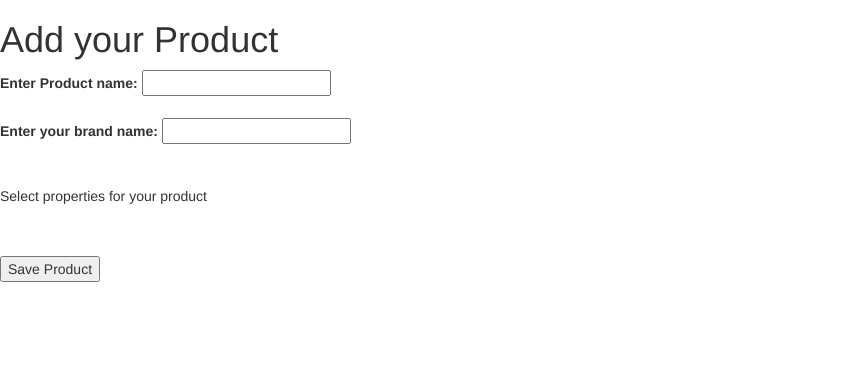
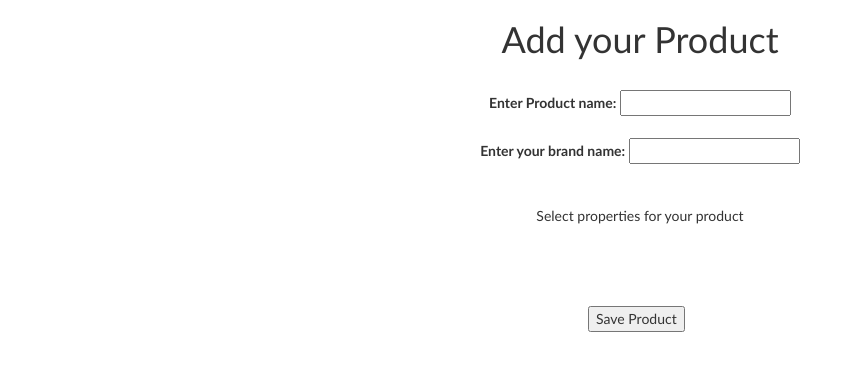
Before and after one commit to Shrijan274/Product_schemas, a Django app: page /addproduct/ in a window 1280 px wide. Shown: the top 371 px of the page, without its empty margins (0-863 px from the left). Run offline with Django 5.2, Linux system fonts and the light colour scheme; some libraries are stand-ins or nearby versions.

Commit message:
added css

```diff
--- a/product_schemas/templates/addproduct.html
+++ b/product_schemas/templates/addproduct.html
@@ -8,13 +8,36 @@
 <title>Add Product</title>
 <link rel="shortcut icon" href="#">
 <link rel="stylesheet" href="{% static 'css/bootstrap.css'%}">
+<style>
+h1{
+    text-align: center;
+    font-family: 'Gill Sans', 'Gill Sans MT', Calibri, 'Trebuchet MS', sans-serif;
+}
+#inputfields{
+    text-align: center;
+    font-family: 'Gill Sans', 'Gill Sans MT', Calibri, 'Trebuchet MS', sans-serif;
+}
+#p1{
+    text-align: center;
+    font-family: 'Gill Sans', 'Gill Sans MT', Calibri, 'Trebuchet MS', sans-serif;
+}
+#submit{
+    font-family: 'Gill Sans', 'Gill Sans MT', Calibri, 'Trebuchet MS', sans-serif;
+    margin-top: 30px;
+    margin-left: 42em;
+    margin-bottom: 10em;
+}
+
+
+</style>
 </head>
 <body>
-<h1>Add your Product</h1>
+<h1>Add your Product</h1><br>
+<form id="inputfields">
 <label for="product">Enter Product name:</label>
 <input type="text" id="product" name="product"><br><br>
 <label for="brandName">Enter your brand name:</label>
-<input type="text" id="brandName" name="brandName"><br><br><br>
+<input type="text" id="brandName" name="brandName"><br><br><br></form>
 <p id="p1">
     Select properties for your product
 </p>
@@ -27,6 +50,7 @@
 <script  src="{% static 'js/jsv.js' %}"></script>
 <script  src="{% static 'js/jsonform.js' %}"></script>
 <script>
+
 $(document).ready(function() {
   let urlParams = new URLSearchParams(window.location.search);
   let id = urlParams.get('id');
@@ -36,9 +60,10 @@ $(document).ready(function() {
         url:`/product_schemas/?id=${id}&source=addproduct`,
         data:{},
         success: function(response) {
-            let schema = response.schema;
-            console.log(schema)
-            $('#previewForm').jsonForm({schema});
+            let jsondata = response.schema
+            console.log(jsondata)
+            $('#previewForm').jsonForm();
+
 
 
         },
```
